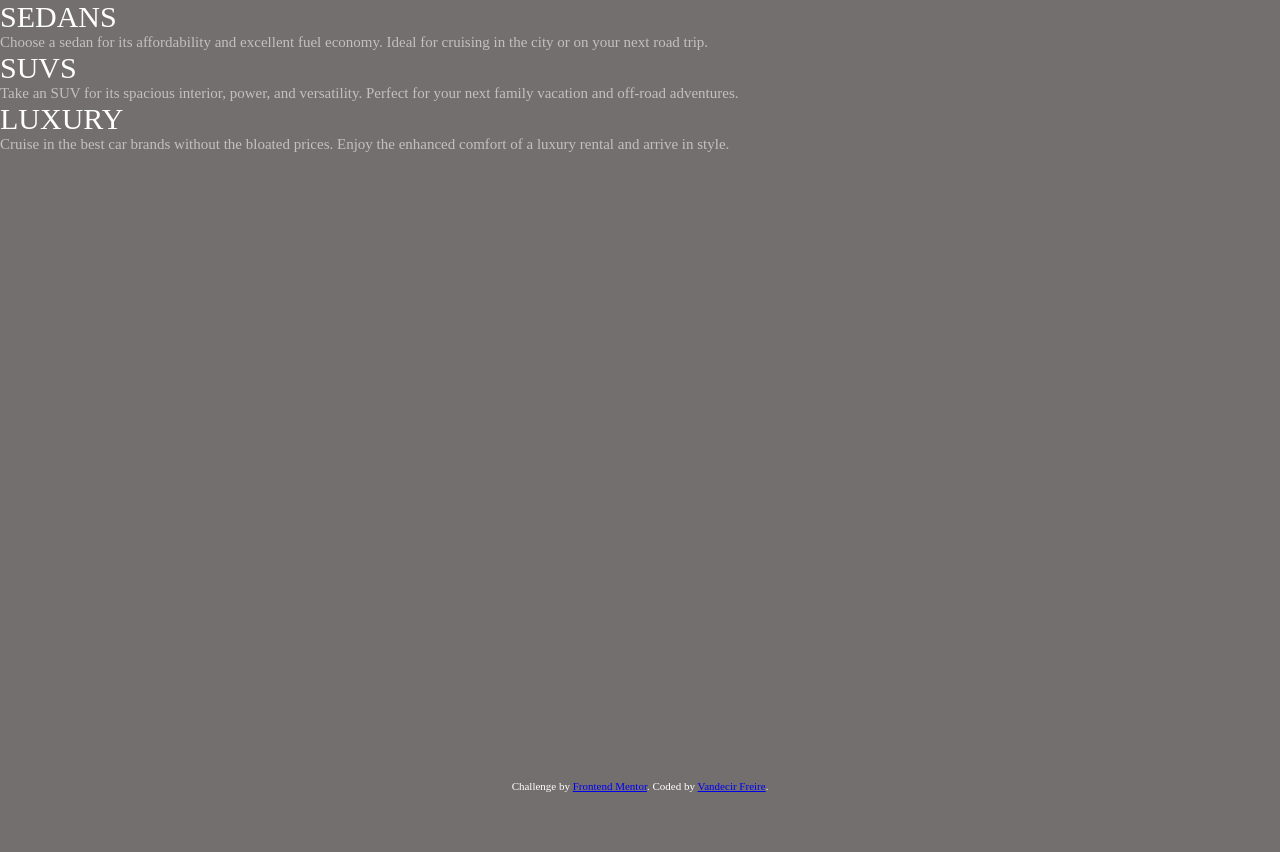
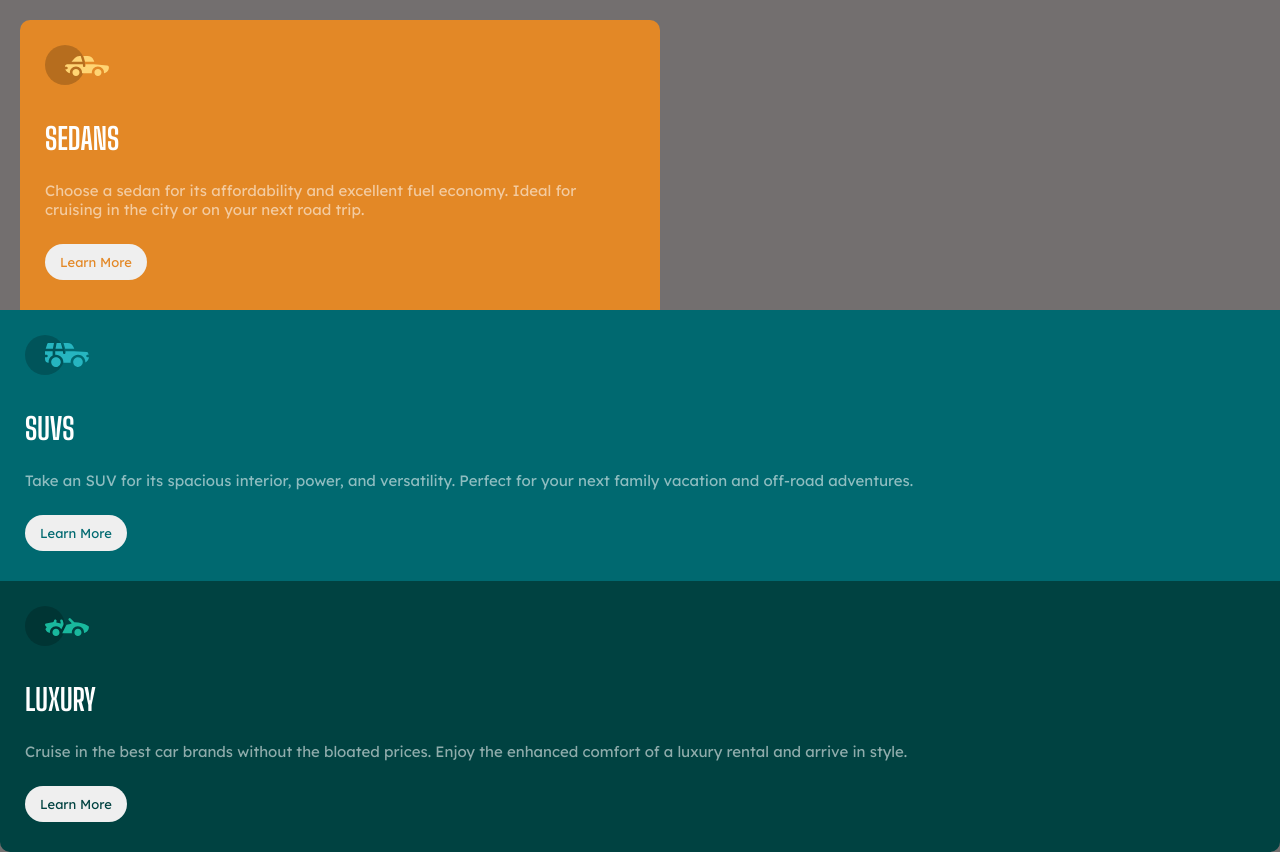
Before and after one commit to VandecirFreire/3-column-preview, a plain HTML site: page index.html in a window 1280 px wide. Before the commit the page ends 800 px from the top, so only its background shows below. Drawn offline with Linux system fonts and the light colour scheme.

Commit message:
Dia 2
ajuste de fontes e cor.

```diff
--- a/index.html
+++ b/index.html
@@ -7,36 +7,47 @@
     <link rel="stylesheet" href="style.css">
     <link rel="icon" type="image/png" sizes="32x32" href="./images/favicon-32x32.png">
 
+    <link rel="preconnect" href="https://fonts.googleapis.com">
+    <link rel="preconnect" href="https://fonts.gstatic.com" crossorigin>
+    <link href="https://fonts.googleapis.com/css2?family=Big+Shoulders+Display:wght@700&family=Lexend+Deca&display=swap" rel="stylesheet">
+
     <title>Frontend Mentor | 3-column preview card component</title>
 
   </head>
+
   <body>
     <div class="carsSedans">
+      <img src="/images/icon-sedans.svg">
       <span>Sedans</span>
       <p> Choose a sedan for its affordability and excellent fuel economy. Ideal for cruising in the city
       or on your next road trip.
       </p>
+      <button>Learn More</button>
     </div>
 
     <div class="carsSuv">
+      <img src="/images/icon-suvs.svg">
       <span>SUVs</span>
       <p> Take an SUV for its spacious interior, power, and versatility. Perfect for your next family vacation
       and off-road adventures.
       </p>
+      <button>Learn More</button>
     </div>
 
-    <div class="cars">
+    <div class="carsLux">
+      <img src="/images/icon-luxury.svg">
       <span>Luxury</span>
       <p> Cruise in the best car brands without the bloated prices. Enjoy the enhanced comfort of a luxury
       rental and arrive in style.
       </p>
+      <button>Learn More</button>
     </div>
 
-    <footer>
+    <!-- <footer>
       <div class="attribution">
         Challenge by <a href="https://www.frontendmentor.io?ref=challenge" target="_blank">Frontend Mentor</a>.
         Coded by <a href="#">Vandecir Freire</a>.
       </div>
-    </footer>
+    </footer> -->
   </body>
 </html>
--- a/style.css
+++ b/style.css
@@ -1,38 +1,93 @@
+@import url('https://fonts.googleapis.com/css2?family=Big+Shoulders+Display:wght@700&family=Lexend+Deca&display=swap');
+
+
 * {
   padding: 0;
   margin: 0;
   border: border-box;
 }
 
-
-
 html, body {
   background: rgb(115, 111, 111);
   height: 100%;
+  width: 100%;
 }
 
 span {
   text-transform: uppercase;
   font-size: 30px;
   color: white;
+  padding: 25px;
 }
 
 p {
   font-size: 15px;
   color: hsla(0, 0%, 100%, 0.75);
   opacity: 0.75;
+  font-family: 'Lexend Deca', sans-serif;
+  padding: 25px;
 }
 
-footer {
+/* footer {
   width: 100%;
   height: 20px;
   position: absolute;
   bottom: 0;
   left: 0;
+} */
+
+/* .attribution {
+  font-size: 11px;
+  text-align: center;
+  color: hsl(228, 45%, 44%);
+  color: white;
+} */
+
+.carsSedans {
+  background: hsl(31, 77%, 52%);
+  font-family: 'Big Shoulders Display', cursive;
+  width: 50%;
+  display: block;
+  align-items: center;
+  align-content: center;
+  border-radius: 10px 10px 0px 0px;
+  margin: 20px 20px 0 20px;
 }
 
-.attribution {
-  font-size: 11px; text-align: center;
-  color: hsl(228, 45%, 44%);
-  color: white;
+.carsSedans button {
+  color: hsl(31, 77%, 52%);
 }
+
+.carsSuv {
+  background: hsl(184, 100%, 22%);
+  font-family: 'Big Shoulders Display', cursive;
+}
+
+.carsSuv button {
+  color: hsl(184, 100%, 22%);
+}
+
+.carsLux {
+  background: hsl(179, 100%, 13%);
+  font-family: 'Big Shoulders Display', cursive;
+  border-radius: 0px 0px 10px 10px;
+}
+
+.carsLux button {
+  color: hsl(179, 100%, 13%);
+}
+
+img {
+  padding: 25px;
+  display: block;
+  margin-bottom: 10px;
+}
+
+button {
+  margin: 0px 0px 30px 25px;
+  padding: 10px 15px;
+  border-radius: 20px;
+  border: none;
+  font-size: 13px;
+  font-family: 'Lexend Deca', sans-serif;
+}
```
Also changed, not shown: 1 other file.
